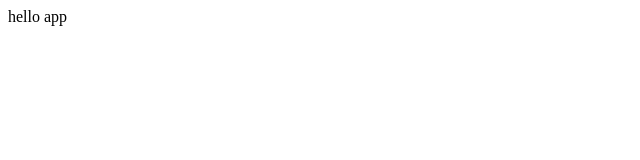
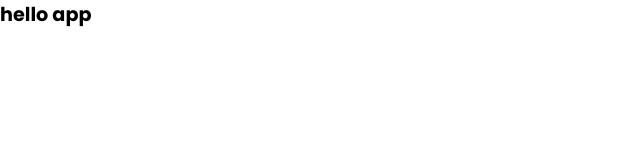
Before and after one commit to kelly1801/Plenty-hometaking-kelly-chara, a React (Vite) app: page / in a window 1280 px wide. Shown: the top 160 px of the page, without its empty margins (0-640 px from the left). Built offline with nearby package versions, Linux system fonts and the light colour scheme.

Commit message:
add global styles

```diff
--- a/index.html
+++ b/index.html
@@ -3,7 +3,10 @@
 <head>
   <meta charset="UTF-8">
   <meta name="viewport" content="width=device-width, initial-scale=1.0">
-  <title>React with TypeScript and Vite</title>
+  <link rel="preconnect" href="https://fonts.googleapis.com">
+  <link rel="preconnect" href="https://fonts.gstatic.com" crossorigin>
+  <link href="https://fonts.googleapis.com/css2?family=Poppins:wght@700&display=swap" rel="stylesheet">
+  <title>Shortly</title>
 </head>
 <body>
   <div id="root"></div>
--- a/package.json
+++ b/package.json
@@ -34,6 +34,7 @@
     "@types/react": "18.0.28",
     "@types/react-dom": "18.0.11",
     "@vitejs/plugin-react": "^3.1.0",
+    "prettier": "^2.8.4",
     "typescript": "4.9.5",
     "vite": "4.1.4"
   },
--- a/src/App.tsx
+++ b/src/App.tsx
@@ -1,4 +1,5 @@
 import React from "react"
+
 const App = () => {
   return (
     <div>
--- a/src/main.tsx
+++ b/src/main.tsx
@@ -1,10 +1,12 @@
 import React from 'react'
 import ReactDOM from 'react-dom/client'
 import App from './App'
-
+import {GlobalStyles} from "./styles/global.styles";
 
 ReactDOM.createRoot(document.getElementById('root') as HTMLElement).render(
   <React.StrictMode>
+
+      <GlobalStyles/>
     <App />
   </React.StrictMode>,
 )
--- /dev/null
+++ b/src/styles/global.styles.ts
@@ -0,0 +1,28 @@
+import { createGlobalStyle } from "styled-components";
+
+export const GlobalStyles = createGlobalStyle`
+
+* {
+    box-sizing: border-box;
+    margin: 0;
+    padding: 0;
+    list-style: none;
+    text-decoration: none;
+
+}
+
+:root {
+  --primary-cyan: hsl(180, 66%, 49%);
+  --primary-dark-violet: hsl(257, 27%, 26%);
+  --secondary-red: hsl(0, 87%, 67%);
+  --neutral-gray: hsl(0, 0%, 75%);
+  --neutral-grayish-violet: hsl(257, 7%, 63%);
+  --neutral-very-dark-blue: hsl(255, 11%, 22%);
+  --neutral-very-dark-violet: hsl(260, 8%, 14%);
+  --font-poppins-500: 'Poppins', sans-serif;
+  --font-poppins-700: 'Poppins', sans-serif;
+  --font-size: clamp(1rem, 1.2rem, 1.5rem);
+  font: var(--font-size) var(--font-poppins-500);
+}
+
+`;
```
Also changed, not shown: 1 other file (tests, documents, lock files or other folders).
